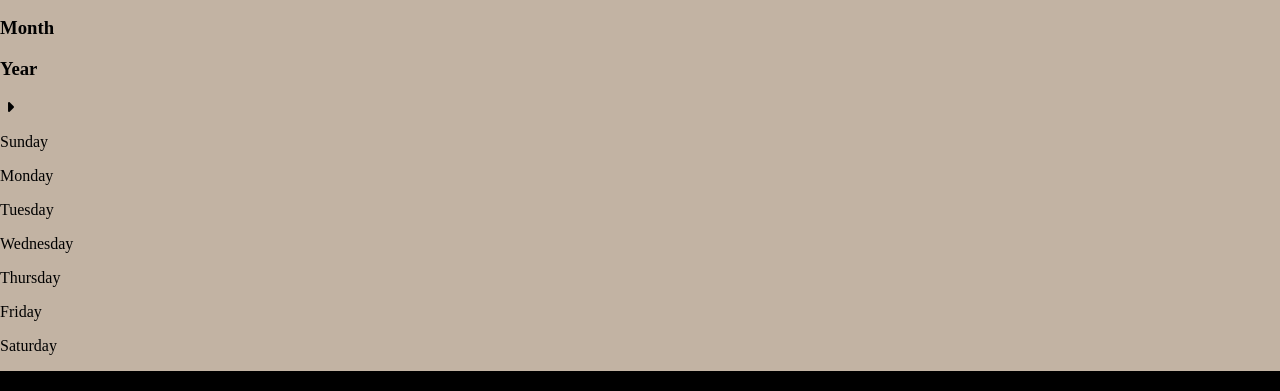
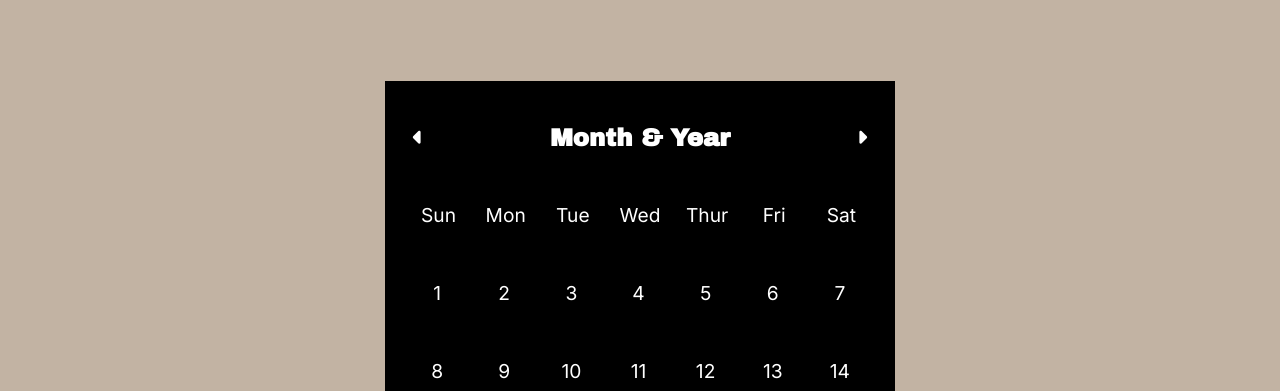
Before and after one commit to 4un01/barbershop, a website: page public/book.html in a window 1280 px wide. Shown: the part 126-517 px from the top of the page. Drawn offline with nearby package versions, Linux system fonts and the light colour scheme; no server answers.

Commit message:
Styled and added some placeholder text to see how it would look like

```diff
--- a/public/book.css
+++ b/public/book.css
@@ -0,0 +1,51 @@
+.calenderContainer{
+    width: 100%;
+    height: fit-content;
+    display: flex;
+    justify-content: center;
+    align-items: center;
+    padding: 100px 0px;
+}
+.calender{
+    width: 470px;
+    height: fit-content;
+    display: flex;
+    flex-direction: column;
+    justify-content: flex-start;
+    align-items: center;
+    background-color: black;
+    color: white;
+    padding: 20px;
+}
+.monthYear{
+    width: 100%;
+    display: flex;
+    justify-content: space-between;
+    align-items: center;
+    font-family: 'Archivo Black';
+    font-size: 1.3em;
+}
+.days{
+    width: 100%;
+    display: grid;
+    grid-template-columns: 1fr 1fr 1fr 1fr 1fr 1fr 1fr;
+    grid-auto-rows: 1fr;
+    justify-items: center;
+    align-items: center;
+    font-family: 'Inter';
+    font-size: 1.2em;
+    cursor: pointer;
+}
+.day{
+    width: 40px;
+    height: 40px;
+    display: flex;
+    justify-content: center;
+    align-items: center;
+    padding: 0;
+    margin-right: 3px;
+}
+.day:hover{
+    background-color: hsl(31, 20%, 40%);
+    border-radius: 100%;
+}
--- a/public/book.html
+++ b/public/book.html
@@ -50,22 +50,23 @@
 
         <div class="calenderContainer">
             <div class="calender">
+
                 <div class="monthYear">
-                    <i class="fa-solid fa-caret-left" style="color: #000000;"></i>
-                    <h3>Month</h3>
-                    <h3>Year</h3>
-                    <i class="fa-solid fa-caret-right" style="color: #000000;"></i>
+                    <i class="fa-solid fa-caret-left" style="color: #FFFF;" id="prev"></i>
+                    <h3>Month & Year</h3>
+                    <i class="fa-solid fa-caret-right" style="color: #FFFF;" id="nxt"></i>
                 </div>
-                <div class="dayOfWeek">
-                    <p>Sunday</p>
-                    <p>Monday</p>
-                    <p>Tuesday</p>
-                    <p>Wednesday</p>
-                    <p>Thursday</p>
-                    <p>Friday</p>
-                    <p>Saturday</p>
+
+                <div class="days">
+                    <p>Sun </p>
+                    <p>Mon</p>
+                    <p>Tue</p>
+                    <p>Wed</p>
+                    <p>Thur</p>
+                    <p>Fri</p>
+                    <p>Sat</p>
                 </div>
-                <div class="days"></div>
+
             </div>
         </div>
 
--- a/public/book.js
+++ b/public/book.js
@@ -0,0 +1,12 @@
+const days = document.querySelector('.days');
+
+function test(){
+    for(let i =1; i <= 31; i++){
+        const day = document.createElement('p')
+        day.textContent = i;
+        day.classList.add('day');
+        days.appendChild(day);
+    }
+}
+
+test();
```
